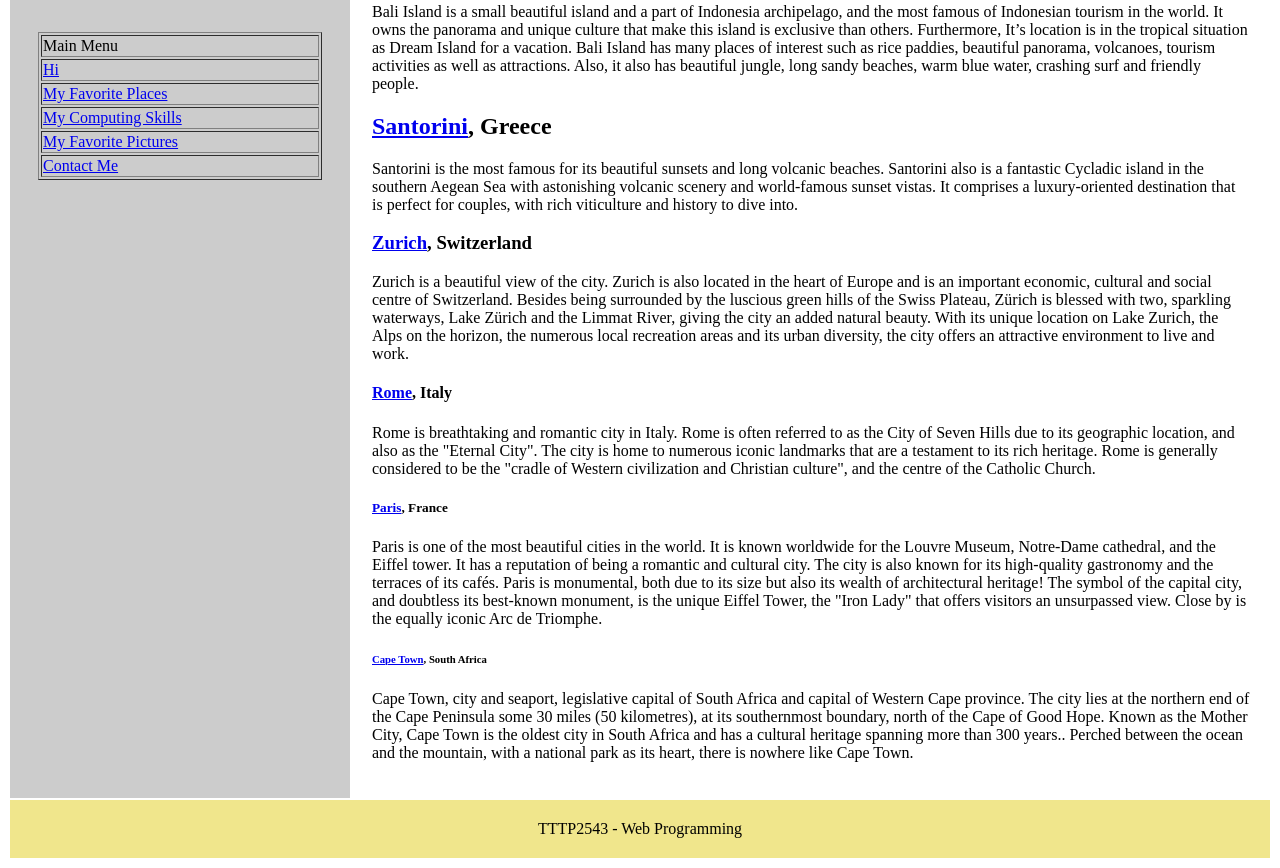
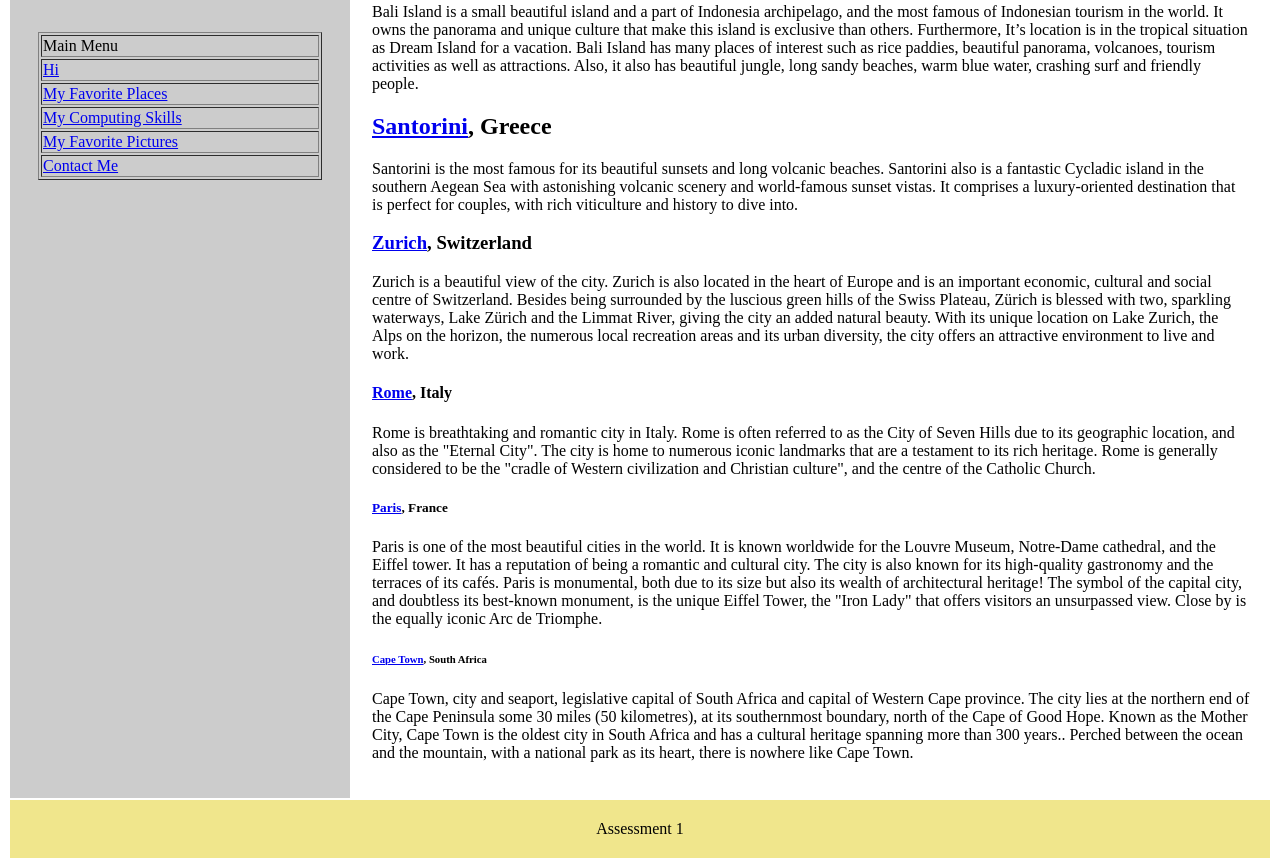
Before and after one commit to syakirazazali/assesment-1, a plain HTML site: page week2lab/places.html in a window 1280 px wide. Shown: the part 278-1146 px from the top of the page. Drawn offline with Linux system fonts and the light colour scheme.

Commit message:
Update places.html

```diff
--- a/week2lab/places.html
+++ b/week2lab/places.html
@@ -5,7 +5,7 @@ Name: Nur Ain Syakira Binti Zazali
 <!DOCTYPE html>
 <html>
 <head>
-  <title>Week 2 Lab Deliverables</title>
+  <title>Assessment 1</title>
 </head>
 <body>
 <table width="100%" border="0" cellpadding="20">
@@ -58,7 +58,7 @@ Name: Nur Ain Syakira Binti Zazali
   <tr>
     <td colspan="2" bgcolor="Khaki">
       <center>
-      TTTP2543 - Web Programming
+      Assessment 1
       </center>
     </td>
   </tr>
```
